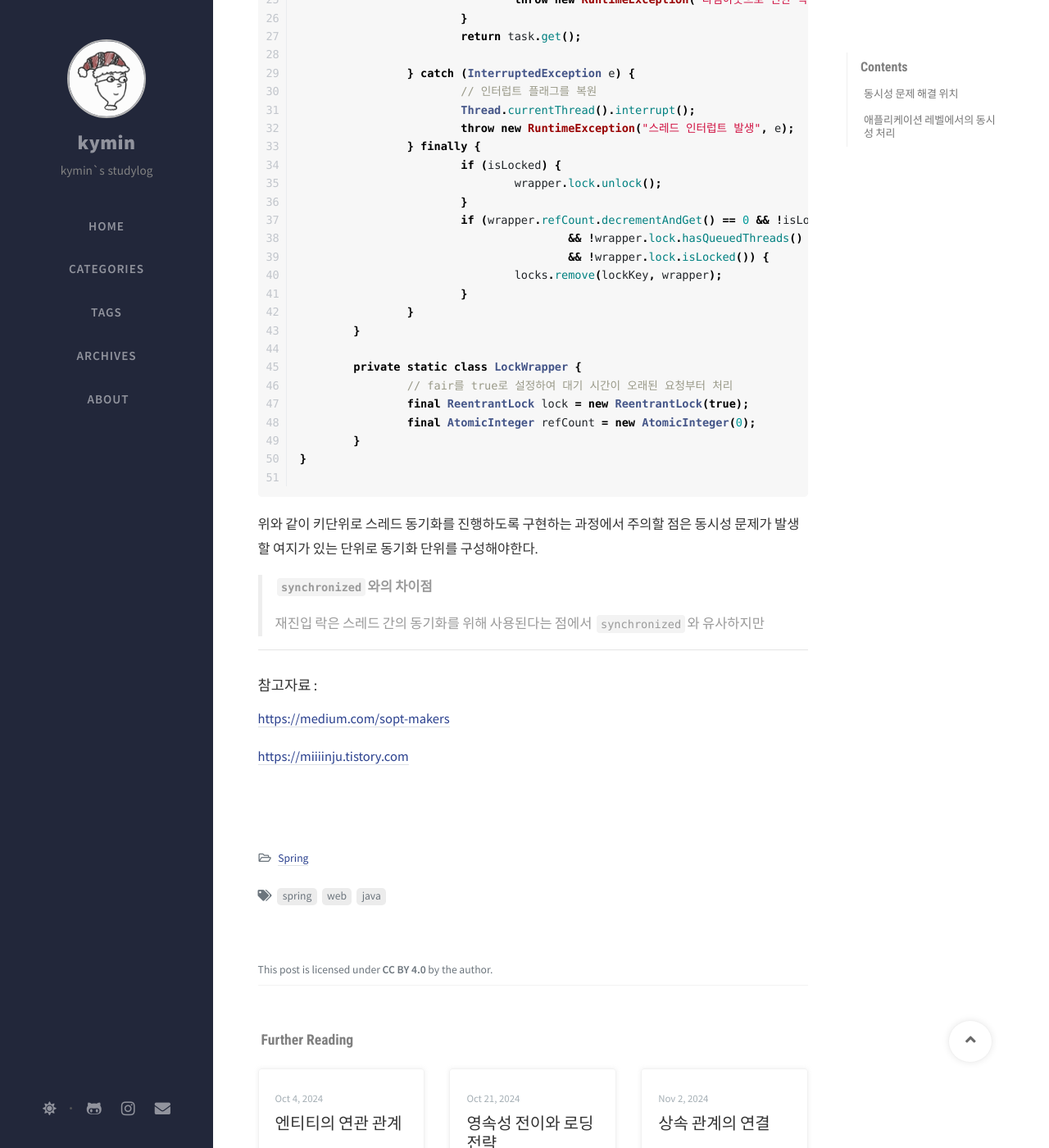
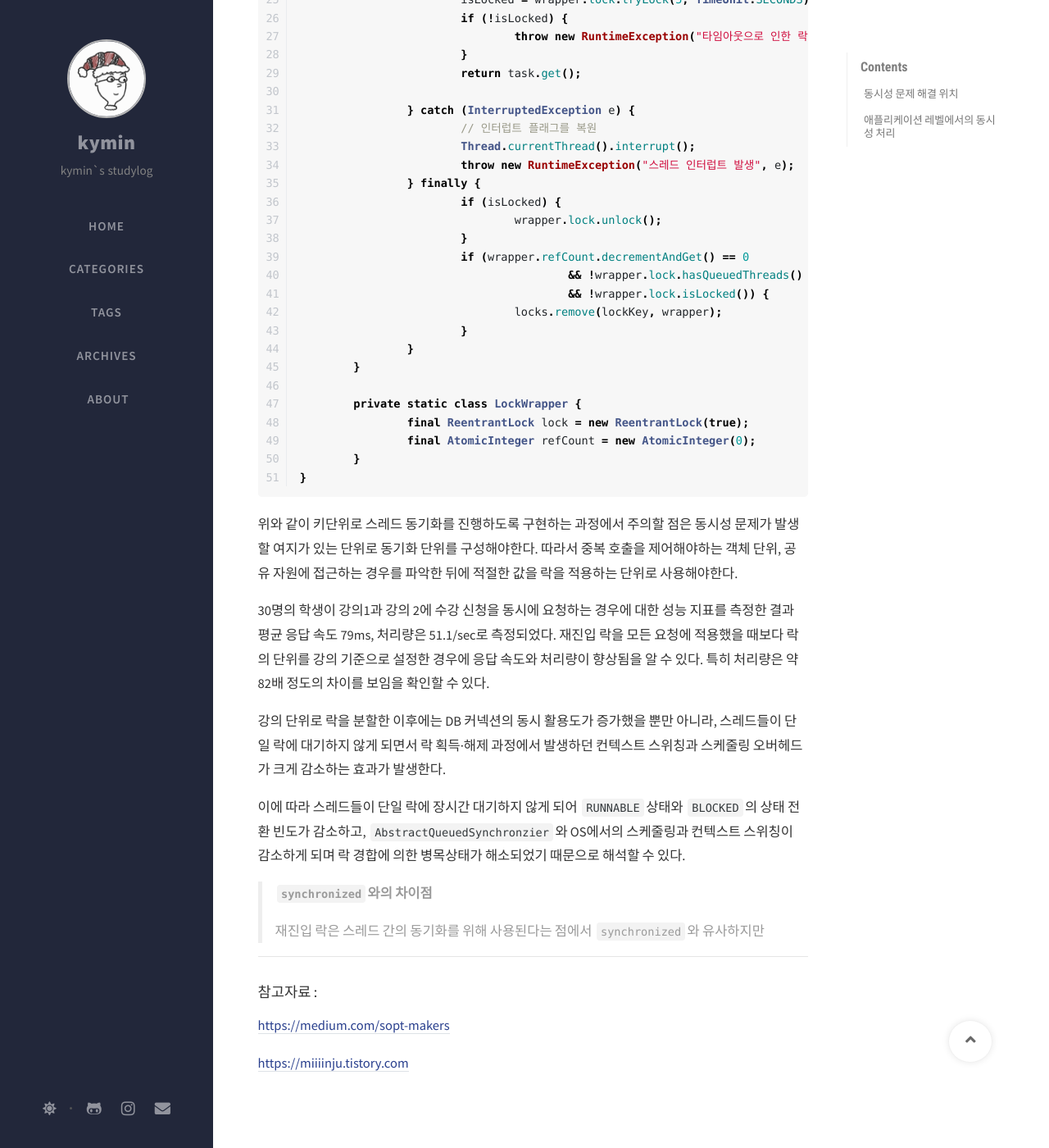
Before and after one commit to Kyoung-M1N/kyoung-M1N.github.io, a Jekyll site: the page built from _posts/spring/2025-12-09-[Spring]concurrency2.md, in a window 1280 px wide and 1400 px high, scrolled down 4303 px. Shown: the whole window at 82% size. Built offline with Jekyll 4.4.1, drawn with Linux system fonts in a browser that asks for light colours; nearby versions of some CDN libraries; comment, search, counter and statistics services are not loaded; some of the changed text lies outside the part shown.

Commit message:
docs: 포스트 수정

````diff
--- a/_posts/spring/2025-12-09-[Spring]concurrency2.md
+++ b/_posts/spring/2025-12-09-[Spring]concurrency2.md
@@ -146,6 +147,7 @@ public class ReentrantLockManager<K> {
 	}
 
 	private <T> T executeInternalWithReentrantLock(K lockKey, Supplier<T> task) {
+		// fair를 true로 설정하여 대기 시간이 오래된 요청부터 처리
 		LockWrapper wrapper = locks.computeIfAbsent(lockKey, key -> new LockWrapper());
 		boolean isLocked = false;
 
@@ -166,7 +168,7 @@ public class ReentrantLockManager<K> {
 			if (isLocked) {
 				wrapper.lock.unlock();
 			}
-			if (wrapper.refCount.decrementAndGet() == 0 && !isLocked
+			if (wrapper.refCount.decrementAndGet() == 0
 					&& !wrapper.lock.hasQueuedThreads()
 					&& !wrapper.lock.isLocked()) {
 				locks.remove(lockKey, wrapper);
@@ -175,15 +177,21 @@ public class ReentrantLockManager<K> {
 	}
 
 	private static class LockWrapper {
-		// fair를 true로 설정하여 대기 시간이 오래된 요청부터 처리
 		final ReentrantLock lock = new ReentrantLock(true);
 		final AtomicInteger refCount = new AtomicInteger(0);
 	}
 }
-
 ```
 
-위와 같이 키단위로 스레드 동기화를 진행하도록 구현하는 과정에서 주의할 점은 동시성 문제가 발생할 여지가 있는 단위로 동기화 단위를 구성해야한다.
+위와 같이 키단위로 스레드 동기화를 진행하도록 구현하는 과정에서 주의할 점은 동시성 문제가 발생할 여지가 있는 단위로 동기화 단위를 구성해야한다. 따라서 중복 호출을 제어해야하는 객체 단위, 공유 자원에 접근하는 경우를 파악한 뒤에 적절한 값을 락을 적용하는 단위로 사용해야한다.
+
+30명의 학생이 강의1과 강의 2에 수강 신청을 동시에 요청하는 경우에 대한 성능 지표를 측정한 결과 평균 응답 속도 79ms, 처리량은 51.1/sec로 측정되었다. 재진입 락을 모든 요청에 적용했을 때보다 락의 단위를 강의 기준으로 설정한 경우에 응답 속도와 처리량이 향상됨을 알 수 있다. 특히 처리량은 약 82배 정도의 차이를 보임을 확인할 수 있다.
+
+강의 단위로 락을 분할한 이후에는 DB 커넥션의 동시 활용도가 증가했을 뿐만 아니라, 스레드들이 단일 락에 대기하지 않게 되면서 락 획득·해제 과정에서 발생하던 컨텍스트 스위칭과 스케줄링 오버헤드가 크게 감소하는 효과가 발생한다.
+
+이에 따라 스레드들이 단일 락에 장시간 대기하지 않게 되어 `RUNNABLE`상태와 `BLOCKED`의 상태 전환 빈도가 감소하고, `AbstractQueuedSynchronzier`와 OS에서의 스케줄링과 컨텍스트 스위칭이 감소하게 되며 락 경합에 의한 병목상태가 해소되었기 때문으로 해석할 수 있다.
+
+
 
 > **`synchronized`와의 차이점**
 >
````
Also changed, not shown: other parts of _posts/spring/2025-12-09-[Spring]concurrency2.md (+1 -0 lines).
